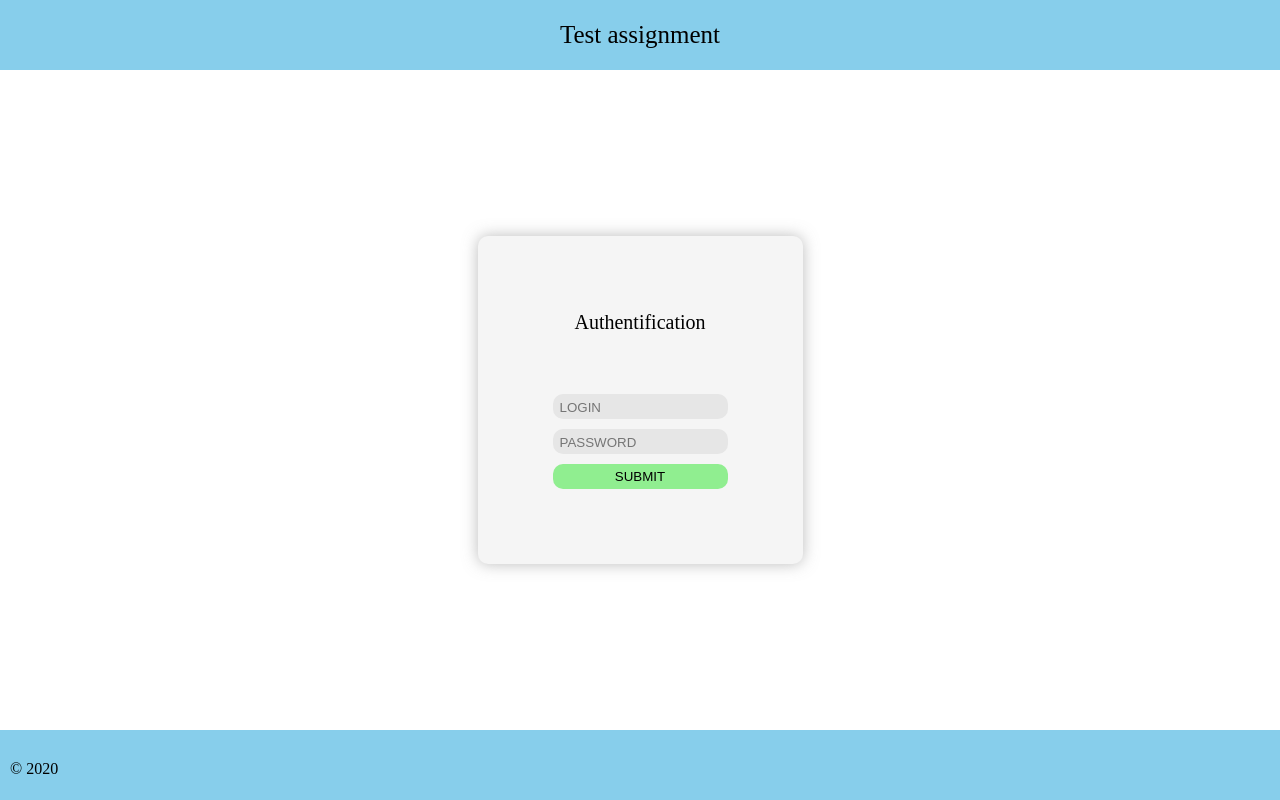
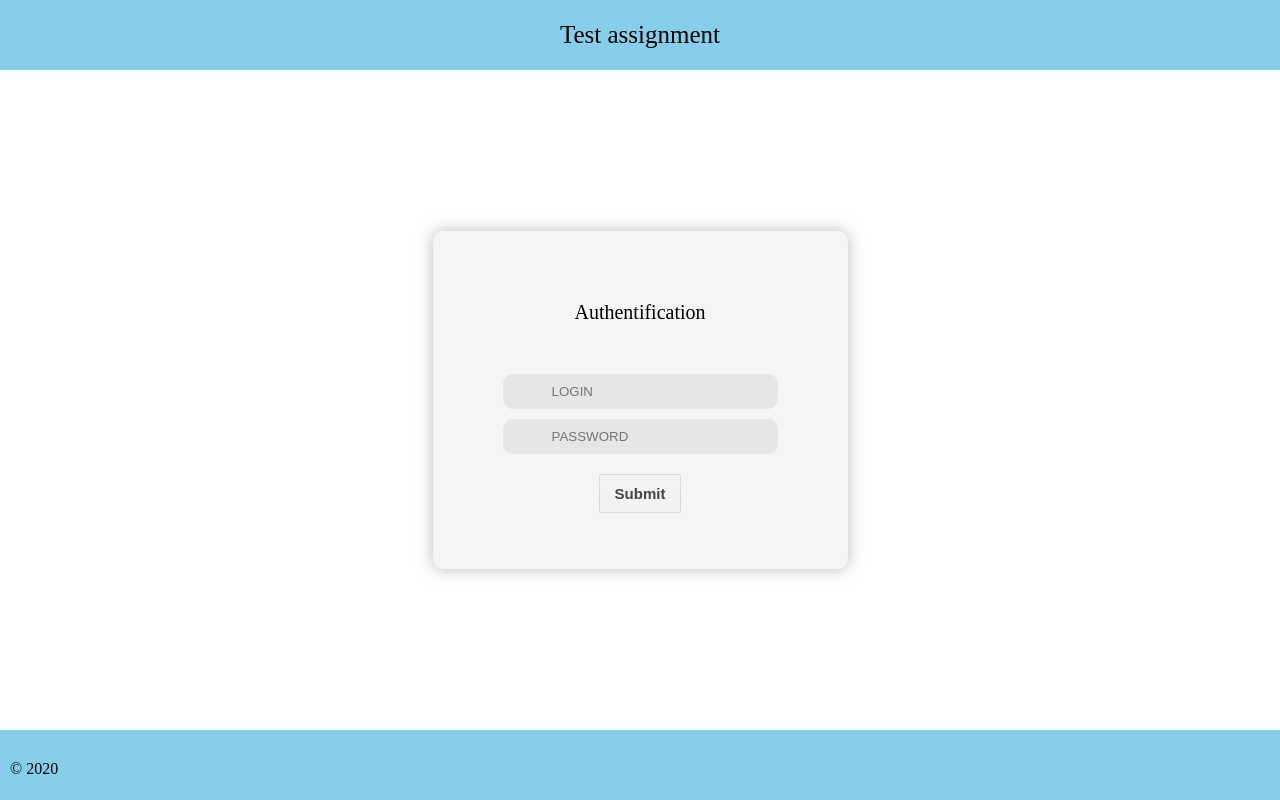
Before and after one commit to soldor37/authAsign, a Vue app: page /auth in a window 1280 px wide. Built offline with nearby package versions, Linux system fonts and the light colour scheme.

Commit message:
auth panel rework

```diff
--- a/src/components/AuthPage.vue
+++ b/src/components/AuthPage.vue
@@ -34,11 +34,11 @@ export default {
 }
 .window__title{
   font-size: 20px;
-  padding-bottom: 50px;
+  padding-bottom: 40px;
 }
 .window {
   background-color:whitesmoke;
-  padding: 75px ;
+  padding: 70px ;
   display: flex;
   flex-direction: column;
   flex-wrap: wrap;
@@ -50,9 +50,11 @@ export default {
 .window__wrap-input{
   margin-top: 10px;
   border-radius: 10px;
-  width: 175px;
-  height: 25px;
+  width: 275px;
+  height: 35px;
   background-color: #e6e6e6;
+  display: flex;
+  justify-content: center;
 }
 .window__input{
   margin: 5px;
@@ -61,19 +63,39 @@ export default {
   border: none;
   outline: none;
 }
+.window__wrap-input:hover{
+  box-shadow: 0 3px 2px rgba(0,0,0,.1);
+}
 .window__submit{
-  margin-top: 10px;
+  margin-top: 20px;
   width: 175px;
   height: 25px;
-  border-radius: 10px;
-  background-color: lightgreen;
   display: flex;
   flex-wrap: wrap;
   justify-content: center;
 }
+.window__submit__btn:hover{
+  color: rgb(24,24,24);
+  border: 1px solid rgb(198,198,198);
+  background: #f7f7f7 linear-gradient(#f7f7f7, #f1f1f1);
+  box-shadow: 0 1px 2px rgba(0,0,0,.1);
+}
+.window__submit__btn:focus {
+  outline: none;
+}
 .window__submit__btn{
-  text-transform: uppercase;
-  background: transparent;
-  border: none;
+  display: inline-block;
+  font-family: arial,sans-serif;
+  font-size: 15px;
+  font-weight: bold;
+  color: rgb(68,68,68);
+  text-decoration: none;
+  user-select: none;
+  padding: 10px 15px;
+  outline: none;
+  border: 1px solid rgba(0,0,0,.1);
+  border-radius: 2px;
+  background: rgb(245,245,245) linear-gradient(#f4f4f4, #f1f1f1);
+  transition: all .218s ease 0s;
 }
 </style>
```
